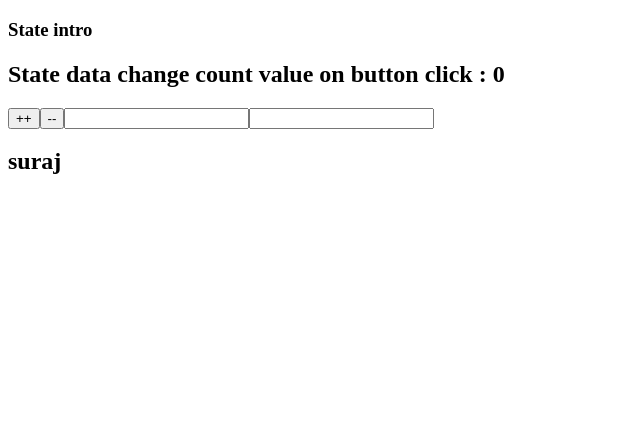
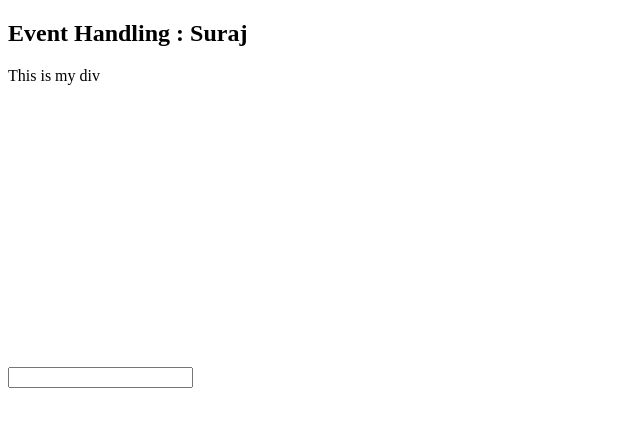
Before and after one commit to surajahirzde/Suraj_react_Classes, a React (Vite) app: page / in a window 1280 px wide. Shown: the top 426 px of the page, without its empty margins (0-640 px from the left). Built offline with nearby package versions, Linux system fonts and the light colour scheme.

Commit message:
eventHandling

```diff
--- a/src/App.jsx
+++ b/src/App.jsx
@@ -9,7 +9,8 @@
 // import PropTypes from "prop-types";
 
 // import ChildComp from "./ChildComp";
-import State from "./State";
+// import State from "./State";
+import EventHandling from "./EventHandling";
 function App() {
   // const myName= "Suraj";
   return (
@@ -17,8 +18,9 @@ function App() {
       {/* <h1>this is react app</h1>
       <p>this is paragraph</p>
       <ChildComp name={myName} /> */}
-      <h3>State intro</h3>
-      <State />
+      {/* <h3>State intro</h3> */}
+      {/* <State /> */}
+      <EventHandling />
     </div>
   );
 }
--- /dev/null
+++ b/src/EventHandling.jsx
@@ -0,0 +1,42 @@
+import { useState } from "react";
+import "./eventStyle.css";
+const EventHandling = () => {
+  const [name, setName] = useState("Suraj");
+  //   let name = "suraj";
+  const ChangeName = () => {
+    // name = "vineet";
+    setName("vineet");
+    console.log(name);
+  };
+  const getText = (e) => {
+    console.log(e);
+    if (e.ctrlKey === true) {
+      e.target.style.background = "pink";
+      e.target.textContent = name;
+      const currentValue = e.target.textContent;
+      setName(currentValue);
+    }
+  };
+  const ChangeNameByUsingInput = (e) => {
+    setName(e.target.value);
+  };
+  return (
+    <section className="eventHandle">
+      {
+        <h2 className={name == "vineet" ? "vineet" : ""}>
+          Event Handling : {name}{" "}
+        </h2>
+      }
+      <div
+        style={{ height: "300px", width: "300px", background: name }}
+        onClick={(e) => getText(e)}
+        onMouseOver={() => ChangeName()}
+      >
+        This is my div
+      </div>
+      <input type="text" onChange={ChangeNameByUsingInput} />
+    </section>
+  );
+};
+
+export default EventHandling;
--- /dev/null
+++ b/src/eventStyle.css
@@ -0,0 +1,3 @@
+.vineet{
+    color:blue;
+}
```
